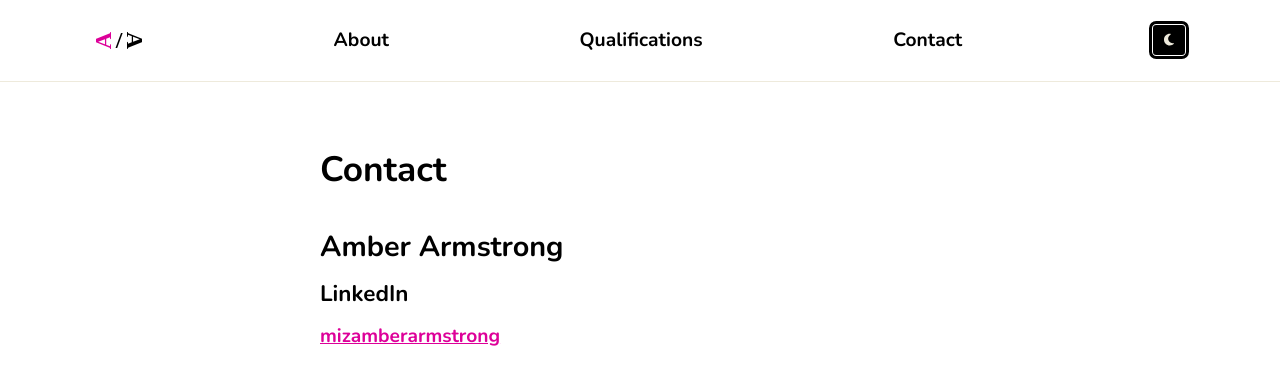
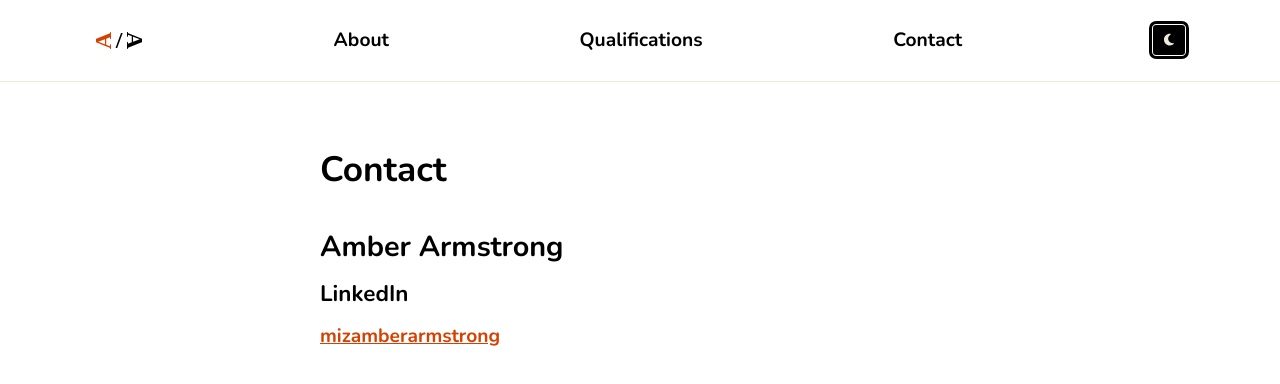
Before and after one commit to amberfrontend/website, a React (Create React App) app: page /contact in a window 1280 px wide. Shown: the top 384 px of the page. Built offline with nearby package versions, Linux system fonts and the light colour scheme; a web font is replaced by a local one.

Commit message:
Change branding

```diff
--- a/src/components/Navigation/Navigation.css
+++ b/src/components/Navigation/Navigation.css
@@ -32,7 +32,6 @@
 }
 
 .NavLink.Logo a .LeftLetter {
-  color: #dd0099;
   margin-right: 0.2rem;
   transform: rotate(-90deg);
 }
--- a/src/components/Navigation/Navigation.tsx
+++ b/src/components/Navigation/Navigation.tsx
@@ -1,7 +1,7 @@
 import React, { useContext } from "react";
 import { Link } from "react-router-dom";
 import styled from "styled-components";
-
+import { THEME } from "../../styles/theme";
 import { ThemeContext } from "../ThemeContext/ThemeContext";
 import "./Navigation.css";
 
@@ -19,6 +19,10 @@ export default function Navigation({ themeToggleButton }: NavigationProps) {
     }
   `;
 
+  const StyledLeftLetter = styled.span`
+    color: ${themeContext.TEXT.LOGO};
+  `;
+
   return (
     <nav aria-label="main" className="NavMain">
       <ul>
@@ -26,7 +30,7 @@ export default function Navigation({ themeToggleButton }: NavigationProps) {
           <StyledNavLink className="NavLink NavAbout Logo">
             <Link to="/" type="HEADER">
               <div className="LogoWrapper">
-                <span className="LeftLetter">A</span>
+                <StyledLeftLetter className="LeftLetter">A</StyledLeftLetter>
                 <span aria-hidden={true}>/</span>
                 <span className="RightLetter">A</span>
               </div>
--- a/src/styles/theme.ts
+++ b/src/styles/theme.ts
@@ -1,9 +1,9 @@
 const COLORS = {
   BLACK: "#000",
   NEUTRAL: "#eeeadc",
-  PRIMARY: "#dd0099",
+  PRIMARY: "#d44102",
   NEAR_BLACK: "#170901",
-  SECONDARY: "#ffab01",
+  SECONDARY: "#1cc8d7",
   WHITE: "#fff",
 };
 
@@ -37,6 +37,7 @@ export const THEME = {
     TEXT: {
       BODY: COLORS.WHITE,
       HEADER: COLORS.WHITE,
+      LOGO: COLORS.PRIMARY,
     },
   },
   LIGHT: {
@@ -65,6 +66,7 @@ export const THEME = {
     TEXT: {
       BODY: COLORS.BLACK,
       HEADER: COLORS.BLACK,
+      LOGO: COLORS.PRIMARY,
     },
     SHADOW: {
       HEADER: COLORS.WHITE,
```
Also changed, not shown: 1 other file (tests, documents, lock files or other folders).
